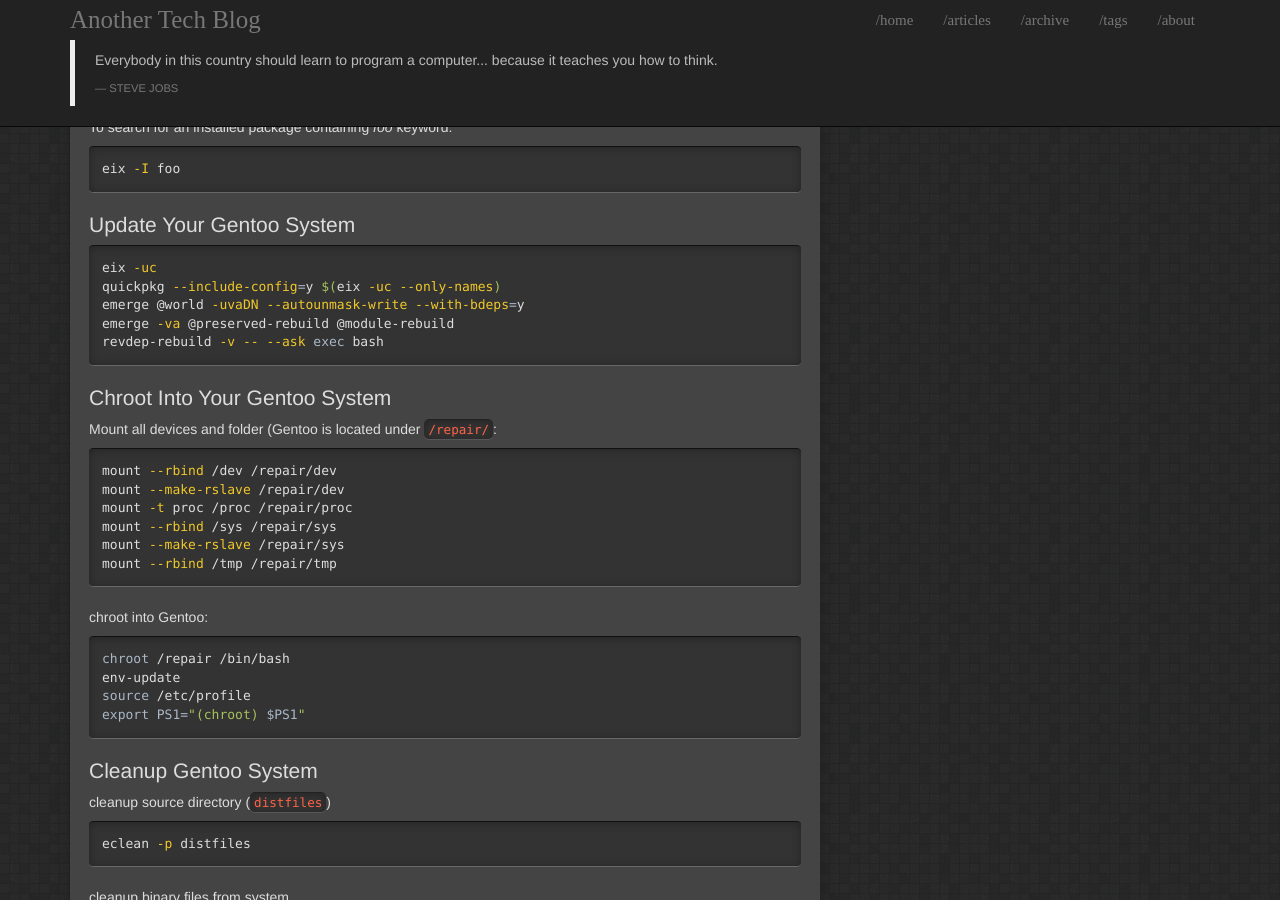
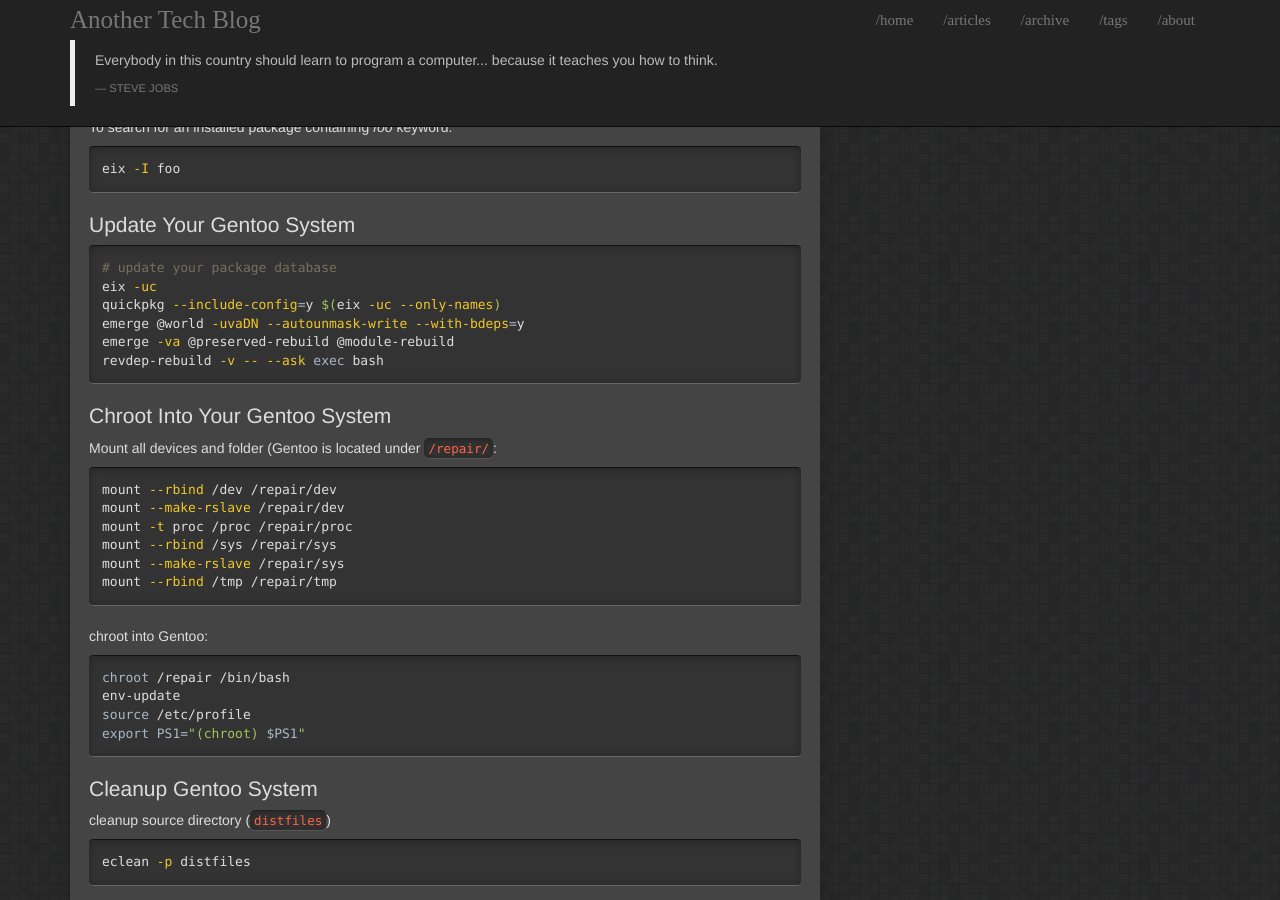
Before and after one commit to davidmainzer/davidmainzer.github.io, a Jekyll site: the page built from _articles/Gentoo_Linux.md, in a window 1280 px wide and 900 px high, scrolled down 1127 px. Built offline with Jekyll 4.4.1, drawn with Linux system fonts in a browser that asks for light colours; nearby versions of some CDN libraries; the table of contents is made by our own code.

Commit message:
Update Gentoo_Linux.md

```diff
--- a/_articles/Gentoo_Linux.md
+++ b/_articles/Gentoo_Linux.md
@@ -49,6 +49,7 @@ eix -I foo
 ## Update Your Gentoo System
 
 {% highlight bash %}
+# update your package database
 eix -uc
 quickpkg --include-config=y $(eix -uc --only-names)
 emerge @world -uvaDN --autounmask-write --with-bdeps=y
```
